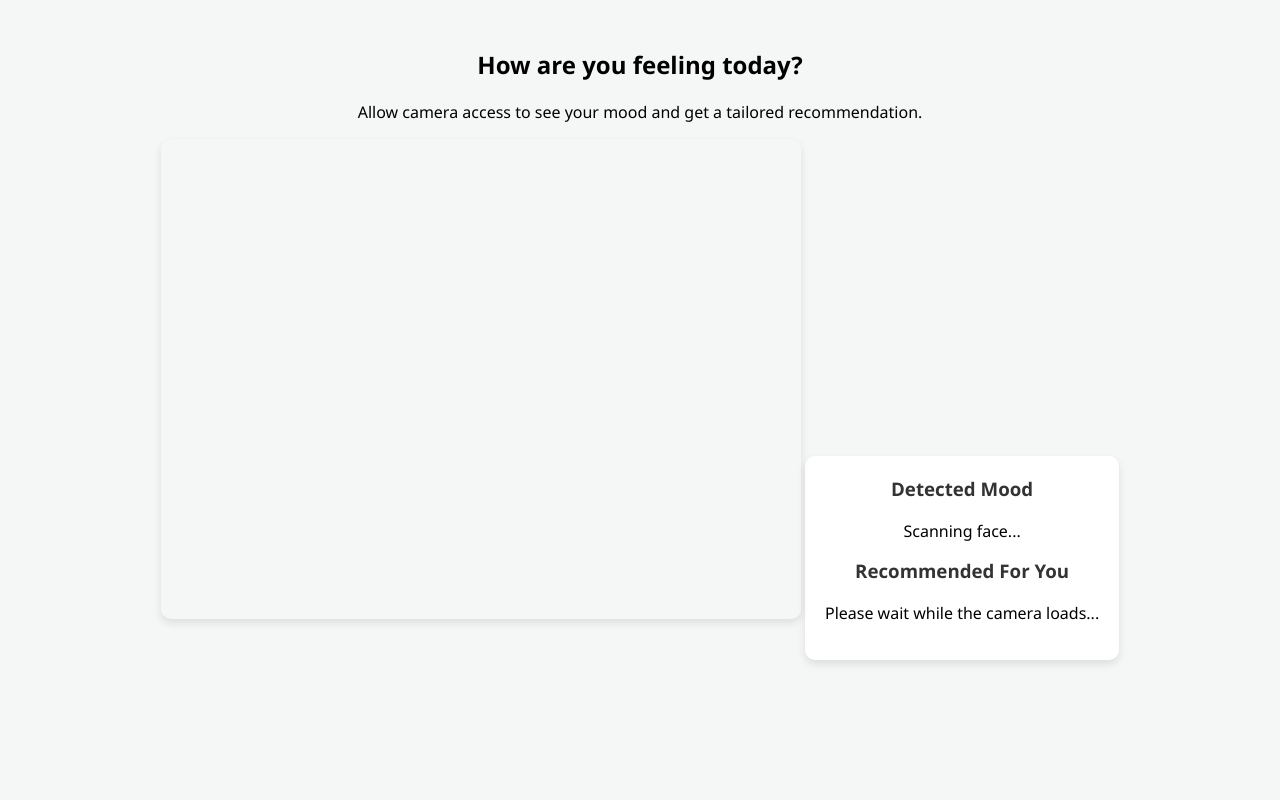
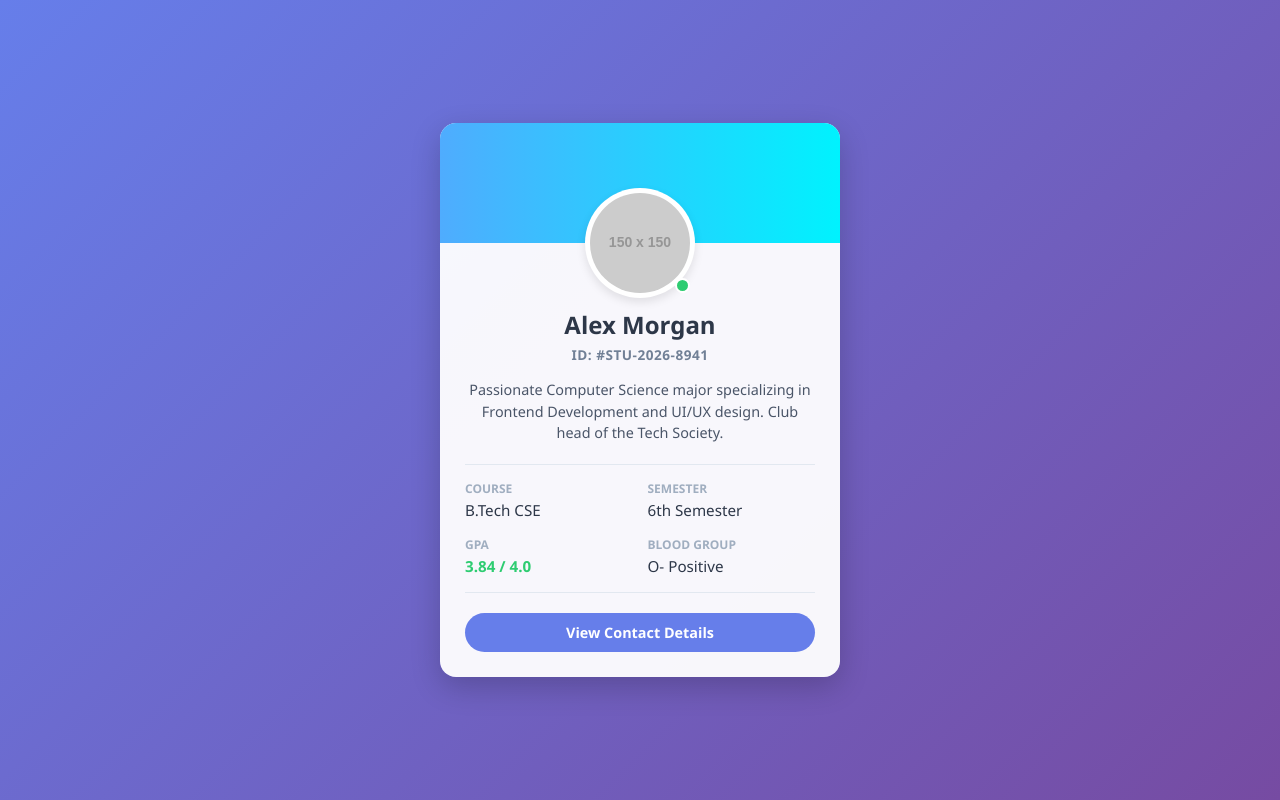
Before and after one commit to chinmitha123/TOOL, a plain HTML site: page index.html in a window 1280 px wide. Drawn offline with Linux system fonts and the light colour scheme; placeholder pictures from the web are drawn by us; a script that the page names is missing.

Commit message:
Update index.html

```diff
--- a/index.html
+++ b/index.html
@@ -3,96 +3,238 @@
 <head>
     <meta charset="UTF-8">
     <meta name="viewport" content="width=device-width, initial-scale=1.0">
-    <title>Mood-Based Product Recommender</title>
-    <!-- Load face-api.js -->
-    <script defer src="https://jsdelivr.net"></script>
+    <title>Student Profile Card</title>
     <style>
-        body { font-family: 'Segoe UI', Tahoma, Geneva, Verdana, sans-serif; text-align: center; background: #f4f7f6; padding: 20px; }
-        #video { border-radius: 10px; box-shadow: 0 4px 8px rgba(0,0,0,0.1); }
-        .container { position: relative; display: inline-block; }
-        canvas { position: absolute; top: 0; left: 0; }
-        .result-box { margin-top: 20px; background: white; padding: 20px; border-radius: 10px; display: inline-block; max-width: 400px; box-shadow: 0 4px 8px rgba(0,0,0,0.1); }
-        h3 { color: #333; margin-top: 0; }
-        #product-link { display: inline-block; margin-top: 15px; padding: 10px 20px; background: #28a745; color: white; text-decoration: none; border-radius: 5px; font-weight: bold; }
+        /* CSS RESET & VARIABLES */
+        * {
+            margin: 0;
+            padding: 0;
+            box-sizing: border-box;
+            font-family: 'Segoe UI', Tahoma, Geneva, Verdana, sans-serif;
+        }
+
+        body {
+            min-height: 100vh;
+            background: linear-gradient(135deg, #667eea 0%, #764ba2 100%);
+            display: flex;
+            justify-content: center;
+            align-items: center;
+            padding: 20px;
+        }
+
+        /* PROFILE CARD CONTAINER */
+        .profile-card {
+            background: rgba(255, 255, 255, 0.95);
+            border-radius: 16px;
+            box-shadow: 0 10px 30px rgba(0, 0, 0, 0.2);
+            width: 100%;
+            max-width: 400px;
+            overflow: hidden;
+            text-align: center;
+            transition: transform 0.3s ease;
+        }
+
+        .profile-card:hover {
+            transform: translateY(-5px);
+        }
+
+        /* HEADER / BACKGROUND HERO */
+        .card-header {
+            background: linear-gradient(to right, #4facfe 0%, #00f2fe 100%);
+            height: 120px;
+            position: relative;
+        }
+
+        /* AVATAR */
+        .avatar-container {
+            width: 110px;
+            height: 110px;
+            margin: -55px auto 10px auto;
+            position: relative;
+        }
+
+        .avatar {
+            width: 100%;
+            height: 100%;
+            border-radius: 50%;
+            background: #fff;
+            padding: 5px;
+            box-shadow: 0 4px 10px rgba(0,0,0,0.1);
+            object-fit: cover;
+        }
+
+        .status-badge {
+            width: 15px;
+            height: 15px;
+            background-color: #2ecc71;
+            border: 2px solid #fff;
+            border-radius: 50%;
+            position: absolute;
+            bottom: 5px;
+            right: 5px;
+        }
+
+        /* STUDENT CORE DETAILS */
+        .student-name {
+            font-size: 1.5rem;
+            color: #2d3748;
+            margin-bottom: 4px;
+        }
+
+        .student-id {
+            font-size: 0.85rem;
+            color: #718096;
+            font-weight: 600;
+            letter-spacing: 0.5px;
+            margin-bottom: 15px;
+        }
+
+        /* BIO & INFO SECTION */
+        .profile-body {
+            padding: 0 25px 25px 25px;
+        }
+
+        .student-bio {
+            font-size: 0.9rem;
+            color: #4a5568;
+            line-height: 1.5;
+            margin-bottom: 20px;
+        }
+
+        /* DETAILS TABLE/LIST */
+        .details-grid {
+            display: grid;
+            grid-template-columns: repeat(2, 1fr);
+            gap: 15px;
+            text-align: left;
+            border-top: 1px solid #e2e8f0;
+            border-bottom: 1px solid #e2e8f0;
+            padding: 15px 0;
+            margin-bottom: 20px;
+        }
+
+        .info-group .label {
+            font-size: 0.75rem;
+            text-transform: uppercase;
+            color: #a0aec0;
+            font-weight: bold;
+            display: block;
+            margin-bottom: 2px;
+        }
+
+        .info-group .value {
+            font-size: 0.95rem;
+            color: #2d3748;
+            font-weight: 500;
+        }
+
+        /* INTERACTIVE BUTTON */
+        .btn-toggle {
+            background: #667eea;
+            color: white;
+            border: none;
+            padding: 10px 20px;
+            font-size: 0.9rem;
+            font-weight: 600;
+            border-radius: 20px;
+            cursor: pointer;
+            width: 100%;
+            transition: background 0.2s ease;
+        }
+
+        .btn-toggle:hover {
+            background: #5a67d8;
+        }
+
+        /* HIDDEN CONTACT SECTION (JS Controlled) */
+        .contact-info {
+            max-height: 0;
+            overflow: hidden;
+            transition: max-height 0.3s ease-out, margin-top 0.3s ease;
+            text-align: left;
+            background: #f7fafc;
+            border-radius: 8px;
+        }
+
+        .contact-info.show {
+            max-height: 100px; /* Adjust based on content height */
+            margin-top: 15px;
+            padding: 12px;
+            border: 1px solid #edf2f7;
+        }
     </style>
 </head>
 <body>
 
-    <h2>How are you feeling today?</h2>
-    <p>Allow camera access to see your mood and get a tailored recommendation.</p>
+    <div class="profile-card">
+        <div class="card-header"></div>
 
-    <div class="container">
-        <video id="video" width="640" height="480" autoplay muted></video>
-    </div>
+        <div class="avatar-container">
+            <img src="https://via.placeholder.com/150" alt="Student Photo" class="avatar" id="student-avatar">
+            <div class="status-badge" title="Active Student"></div>
+        </div>
 
-    <div class="result-box">
-        <h3>Detected Mood</h3>
-        <p id="mood-text">Scanning face...</p>
-        <h3>Recommended For You</h3>
-        <p id="recommendation-text">Please wait while the camera loads...</p>
-        <a id="product-link" href="#" target="_blank" style="display: none;">Shop Now</a>
+        <div class="profile-body">
+            <h2 class="student-name" id="student-name">Alex Morgan</h2>
+            <div class="student-id">ID: #STU-2026-8941</div>
+
+            <p class="student-bio">
+                Passionate Computer Science major specializing in Frontend Development and UI/UX design. Club head of the Tech Society.
+            </p>
+
+            <div class="details-grid">
+                <div class="info-group">
+                    <span class="label">Course</span>
+                    <span class="value" id="student-course">B.Tech CSE</span>
+                </div>
+                <div class="info-group">
+                    <span class="label">Semester</span>
+                    <span class="value">6th Semester</span>
+                </div>
+                <div class="info-group">
+                    <span class="label">GPA</span>
+                    <span class="value" style="color: #2ecc71; font-weight: bold;">3.84 / 4.0</span>
+                </div>
+                <div class="info-group">
+                    <span class="label">Blood Group</span>
+                    <span class="value">O- Positive</span>
+                </div>
+            </div>
+
+            <button class="btn-toggle" id="toggle-btn">View Contact Details</button>
+
+            <div class="contact-info" id="contact-panel">
+                <div class="info-group" style="margin-bottom: 8px;">
+                    <span class="label">Email</span>
+                    <span class="value" style="font-size: 0.85rem;">alex.morgan@university.edu</span>
+                </div>
+                <div class="info-group">
+                    <span class="label">Phone</span>
+                    <span class="value" style="font-size: 0.85rem;">+1 (555) 019-2834</span>
+                </div>
+            </div>
+        </div>
     </div>
 
     <script>
-        const video = document.getElementById('video');
-        const moodText = document.getElementById('mood-text');
-        const recommendationText = document.getElementById('recommendation-text');
-        const productLink = document.getElementById('product-link');
+        document.addEventListener('DOMContentLoaded', () => {
+            const toggleBtn = document.getElementById('toggle-btn');
+            const contactPanel = document.getElementById('contact-panel');
 
-        // Load models from CDN
-        async function loadModels() {
-            await faceapi.nets.tinyFaceDetector.loadFromUri('https://jsdelivr.net');
-            await faceapi.nets.faceExpressionNet.loadFromUri('https://jsdelivr.net');
-            startVideo();
-        }
+            toggleBtn.addEventListener('click', () => {
+                // Toggle the 'show' class to trigger CSS transition
+                contactPanel.classList.toggle('show');
 
-        // Start camera
-        function startVideo() {
-            navigator.mediaDevices.getUserMedia({ video: true })
-                .then(stream => { video.srcObject = stream; })
-                .catch(err => { console.error("Camera error: ", err); });
-        }
-
-        video.addEventListener('play', () => {
-            const canvas = faceapi.createCanvasFromMedia(video);
-            document.querySelector('.container').append(canvas);
-            const displaySize = { width: video.width, height: video.height };
-            faceapi.matchDimensions(canvas, displaySize);
-
-            setInterval(async () => {
-                const detections = await faceapi.detectSingleFace(video, new faceapi.TinyFaceDetectorOptions()).withFaceExpressions();
-
-                if (detections) {
-                    const expressions = detections.expressions;
-                    // Find the emotion with the highest probability
-                    const dominantMood = Object.keys(expressions).reduce((a, b) => expressions[a] > expressions[b] ? a : b);
-
-                    updateUI(dominantMood);
+                // Update button text based on state
+                if (contactPanel.classList.contains('show')) {
+                    toggleBtn.textContent = 'Hide Contact Details';
+                    toggleBtn.style.background = '#e53e3e'; // Changes button to red when open
+                } else {
+                    toggleBtn.textContent = 'View Contact Details';
+                    toggleBtn.style.background = '#667eea'; // Reverts to original color
                 }
-            }, 3000); // Scans every 3 seconds
+            });
         });
-
-        // Recommend products based on mood
-        function updateUI(mood) {
-            const moodMap = {
-                happy: { text: "You're glowing! Keep the good vibes going with a refreshing tropical smoothie or a cheerful summer read.", product: "Tropical Smoothie Kit", link: "https://example.com" },
-                sad: { text: "Having a tough day? Treat yourself to something cozy. A warm herbal tea or a comforting novel might help.", product: "Cozy Herbal Tea Set", link: "https://example.com" },
-                angry: { text: "Looks like you're stressed. Decompress with some relaxing aromatherapy, a yoga mat, or a stress-relief journal.", product: "Aromatherapy Diffuser", link: "https://example.com" },
-                surprised: { text: "Feeling adventurous today? Try a DIY craft kit or a mystery book box!", product: "Mystery Book Box", link: "https://example.com" },
-                fearful: { text: "Need a moment of peace? A weighted blanket or a guided meditation subscription can help you feel secure.", product: "Weighted Blanket", link: "https://example.com" },
-                disgusted: { text: "Need a reset? A fresh, crisp room spray or a calming skincare mask can clear the air.", product: "Calming Face Mask", link: "https://example.com" },
-                neutral: { text: "Keeping it steady! How about a productivity planner or a new desk plant to spruce up your space?", product: "Productivity Planner", link: "https://example.com" }
-            };
-
-            const currentMood = moodMap[mood] || moodMap['neutral'];
-            moodText.innerText = mood.charAt(0).toUpperCase() + mood.slice(1);
-            recommendationText.innerText = currentMood.text;
-            productLink.innerText = `Get the ${currentMood.product}`;
-            productLink.href = currentMood.link;
-            productLink.style.display = 'inline-block';
-        }
-
-        loadModels();
     </script>
 </body>
 </html>
```
